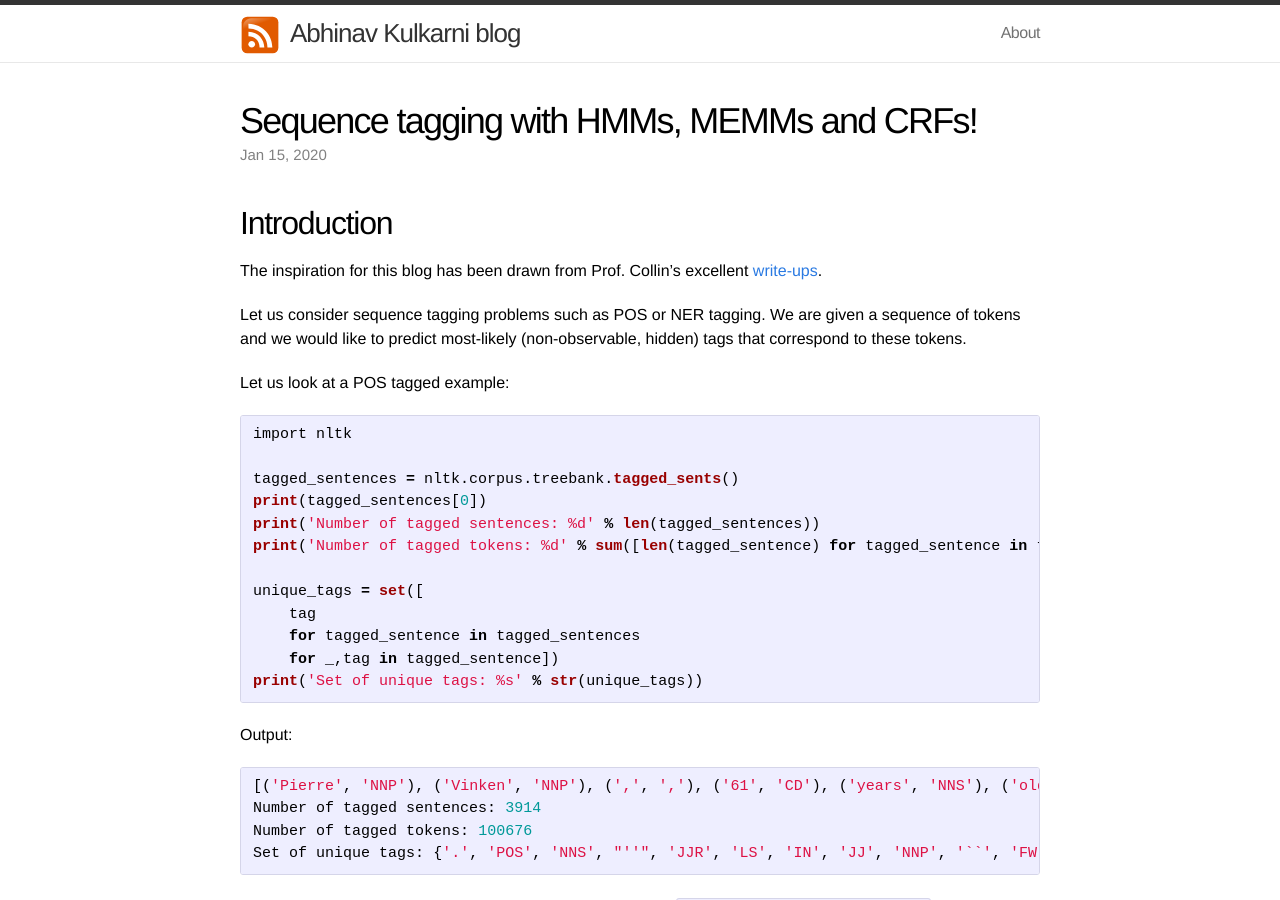
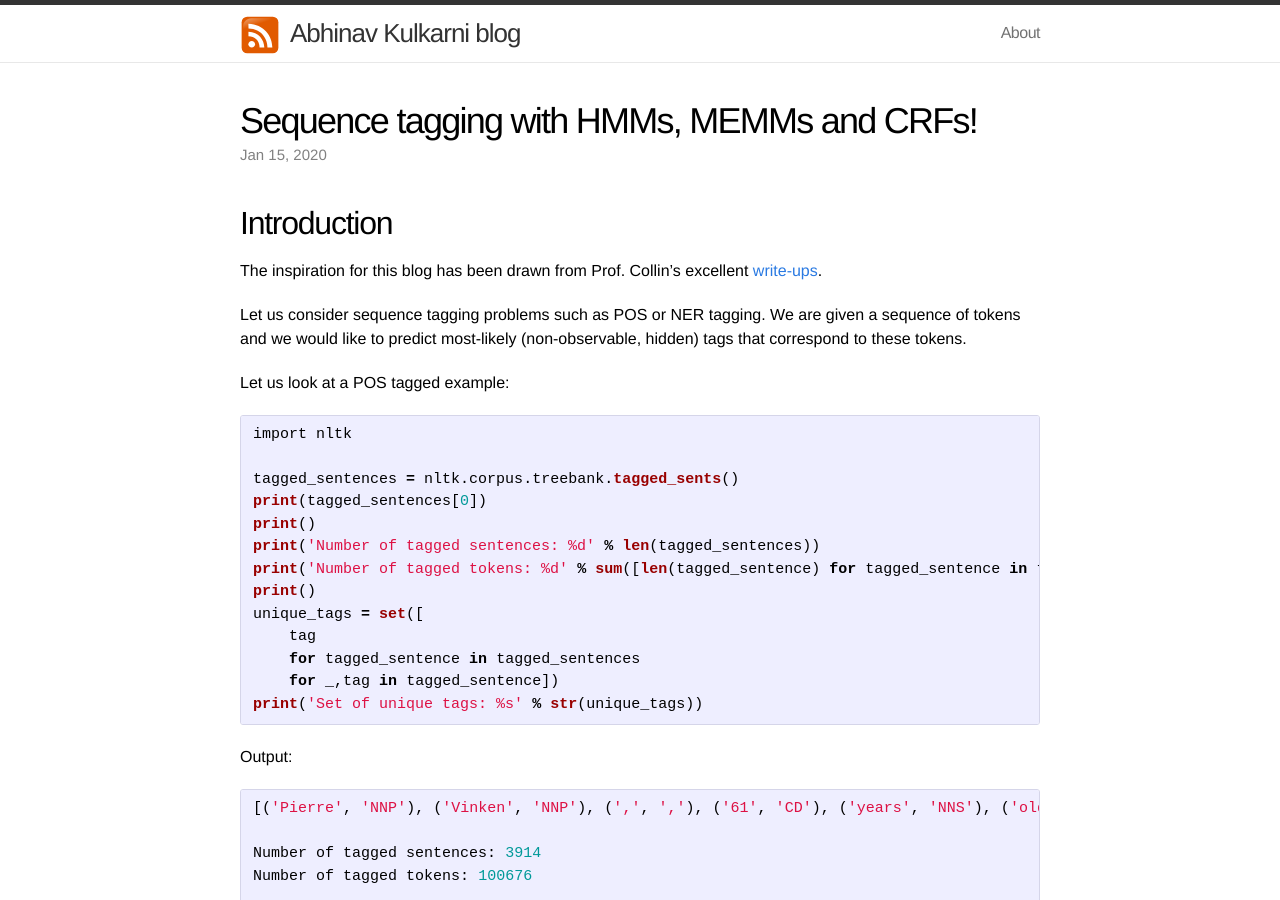
Before and after one commit to abhinavkulkarni/abhinavkulkarni.github.io, a Jekyll site: the page built from _posts/2020-01-14-HMM-MEMM-CRF.markdown, in a window 1280 px wide and 900 px high. Built offline with Jekyll 4.4.1, drawn with Linux system fonts in a browser that asks for light colours; formulas are drawn with MathJax 3; comment, search, counter and statistics services are not loaded.

Commit message:
Updated Gemfile

````diff
--- a/_posts/2020-01-14-HMM-MEMM-CRF.markdown
+++ b/_posts/2020-01-14-HMM-MEMM-CRF.markdown
@@ -17,28 +17,31 @@ Let us consider sequence tagging problems such as POS or NER tagging. We are giv
 Let us look at a POS tagged example:
 
 
-{% highlight python %}
+```python
 import nltk
 
 tagged_sentences = nltk.corpus.treebank.tagged_sents()
 print(tagged_sentences[0])
+print()
 print('Number of tagged sentences: %d' % len(tagged_sentences))
 print('Number of tagged tokens: %d' % sum([len(tagged_sentence) for tagged_sentence in tagged_sentences]))
-
+print()
 unique_tags = set([
     tag
     for tagged_sentence in tagged_sentences
     for _,tag in tagged_sentence])
 print('Set of unique tags: %s' % str(unique_tags))
-{% endhighlight %}
+```
 
 Output:
-{% highlight python %}
+```python
 [('Pierre', 'NNP'), ('Vinken', 'NNP'), (',', ','), ('61', 'CD'), ('years', 'NNS'), ('old', 'JJ'), (',', ','), ('will', 'MD'), ('join', 'VB'), ('the', 'DT'), ('board', 'NN'), ('as', 'IN'), ('a', 'DT'), ('nonexecutive', 'JJ'), ('director', 'NN'), ('Nov.', 'NNP'), ('29', 'CD'), ('.', '.')]
+
 Number of tagged sentences: 3914
 Number of tagged tokens: 100676
+
 Set of unique tags: {'.', 'POS', 'NNS', "''", 'JJR', 'LS', 'IN', 'JJ', 'NNP', '``', 'FW', '#', '$', 'WDT', 'WP$', 'PRP', 'VBZ', ',', 'TO', 'VBD', 'SYM', 'JJS', 'VBG', 'RBR', 'PRP$', 'CD', 'MD', '-NONE-', '-LRB-', '-RRB-', 'CC', 'DT', 'NNPS', 'VBN', 'UH', 'RB', 'NN', 'VBP', 'WRB', 'RBS', 'PDT', 'RP', 'WP', ':', 'EX', 'VB'}
-{% endhighlight %}
+```
 
 
 During test time, we may be given a token sequence such as `['The', 'cool', 'cat', '.']` and we may be required to predict the most likely tag sequence `['DT', 'JJ', 'NN', '.']`.
````
Also changed, not shown: Gemfile.lock.
